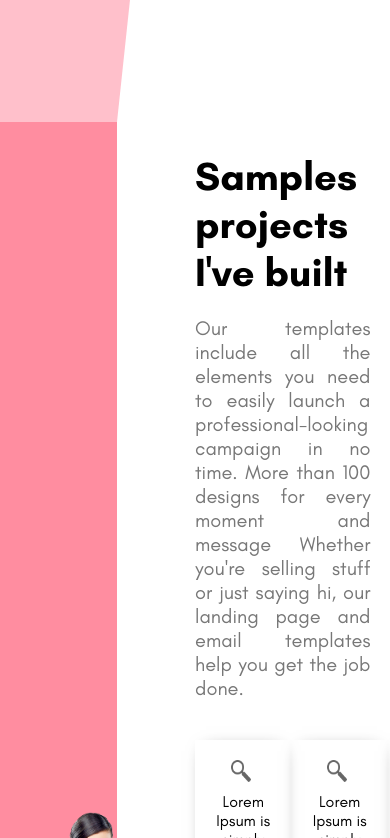
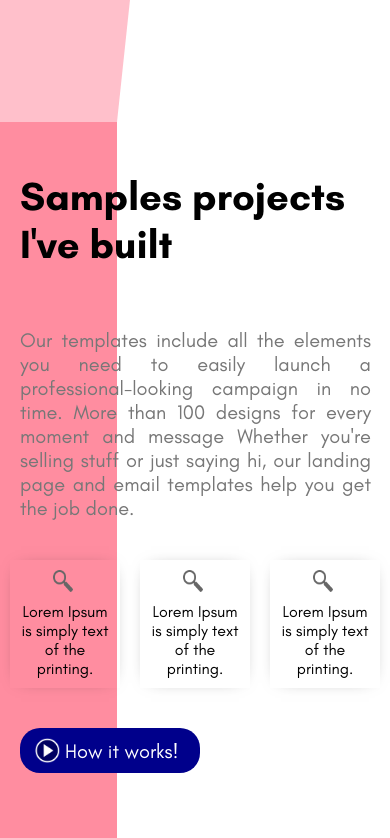
Before and after one commit to Mohammad-ghasempour/React-Website-Styled-Components, a React (Create React App) app: page / in a window 390 px wide. Shown: the part 1566-2404 px from the top of the page. Built offline with nearby package versions, Linux system fonts and the light colour scheme.

Commit message:
modal box for loading video in small screen mode improved

```diff
--- a/src/App.js
+++ b/src/App.js
@@ -33,16 +33,16 @@ const FeatureShape = styled.div`
    clip-path: polygon(53% 0, 0% 0, 0 100%, 30% 100%);
    background-color: pink;
 `;
-const ServicesShape = styled.div`
+const SampleShape = styled.div`
    ${Shape}
    clip-path: polygon(30% 0, 0% 0, 0 100%, 30% 100%);
    background-color: #ff8da0;
-`
+`;
 const PricesShape = styled.div`
    ${Shape}
    clip-path: polygon(100% 0, 30% 0, 70% 100%, 100% 100%);
    background-color: crimson;
-`
+`;
 
 // const Background = styled.div`
 // ${Shape}
@@ -55,6 +55,8 @@ background-color: crimson;
 // `
 
 function App() {
+   const smallScreen = window.screen.width <= 430 ? true : false;
+
    return (
       <>
          <Container>
@@ -65,20 +67,20 @@ function App() {
 
          <Container>
             <Features />
-            <FeatureShape/>
+            <FeatureShape />
          </Container>
          <Container>
-            <Samples/>
-            <ServicesShape/>
+            <Samples />
+            {!smallScreen && <SampleShape />}
          </Container>
          <Container>
-           <Prices/>
-           <PricesShape/>
+            <Prices />
+            <PricesShape />
          </Container>
          <Container>
-           <Contact/>
+            <Contact />
             {/* <Background/> */}
-           <Footer/>
+            <Footer />
          </Container>
       </>
    );
--- a/src/components/MiniCard.jsx
+++ b/src/components/MiniCard.jsx
@@ -10,6 +10,10 @@ const Container = styled.div`
    align-items: center;
    -webkit-box-shadow: 0px 0px 17px -11px rgba(0, 0, 0, 0.58);
    box-shadow: 0px 0px 17px -11px rgba(0, 0, 0, 0.58);
+   @media only screen and (max-width: 430px) {
+    width: 90px;
+    padding: 10px;
+   }
 `;
 const Icon = styled.img`
    width: 20px;
--- a/src/components/Samples.jsx
+++ b/src/components/Samples.jsx
@@ -6,16 +6,25 @@ import MiniCard from "./MiniCard";
 import { useState } from "react";
 
 const Container = styled.div`
-   height: 100vh;
+   height: 100%;
+   width: 100%;
    display: flex;
    position: relative;
    justify-content: space-between;
    align-items: center;
+   @media only screen and (max-width: 430px) {
+      flex-direction: column;
+      width: 100%;
+   }
 `;
 const Left = styled.div`
    height: 100%;
    width: 50%;
    position: relative;
+   @media only screen and (max-width: 430px) {
+      ////////////////////////////////////  Maybe I should Delete this @media
+      display: none;
+   }
 `;
 const Image = styled.img`
    display: ${(props) => props.open && "none"};
@@ -23,6 +32,9 @@ const Image = styled.img`
    margin-left: 35px;
    position: absolute;
    bottom: 0;
+   @media only screen and (max-width: 430px) {
+      display: none;
+   }
 `;
 
 const Video = styled.video`
@@ -42,12 +54,18 @@ const Right = styled.div`
    width: 50%;
    display: flex;
    flex-direction: column;
+   @media only screen and (max-width: 430px) {
+      width: 100%;
+   }
 `;
 
 const Title = styled.span`
    font-size: 40px;
    font-weight: bold;
    margin-top: 30px;
+   @media only screen and (max-width: 430px) {
+      padding: 20px;
+   }
 `;
 const Description = styled.p`
    width: 90%;
@@ -55,15 +73,22 @@ const Description = styled.p`
    color: #777;
    margin-top: 20px;
    text-align: justify;
+   @media only screen and (max-width: 430px) {
+      padding: 20px;
+   }
 `;
 
 const CardContainer = styled.div`
    display: flex;
-   flex-direction: row;
    justify-content: space-between;
    align-items: center;
    width: 90%;
    margin-top: 40px;
+   @media only screen and (max-width: 430px) {
+      width: 100%;
+      margin-top: 20px;
+      justify-content: space-around;
+   }
 `;
 
 const Button = styled.button`
@@ -78,16 +103,30 @@ const Button = styled.button`
    margin-top: 40px;
    display: flex;
    align-items: center;
+   @media only screen and (max-width: 430px) {
+      margin-left: 20px;
+   }
 `;
-
 const Icon = styled.img`
    width: 25px;
    height: 25px;
    margin-right: 5px;
 `;
 
+const Modal = styled.div`
+   height: 100vh;
+   width: 100vw;
+   background-color: rgba(0, 0, 0, 0.5);
+   position: absolute;
+   top: 0;
+   left: 0;
+
+`;
+
 const Samples = () => {
    const [open, setOpen] = useState(false);
+   const smallScreen = window.screen.width <= 430 ? true : false;
+
    return (
       <Container>
          <Left>
@@ -120,6 +159,14 @@ const Samples = () => {
                How it works!
             </Button>
          </Right>
+         {smallScreen && open && (<Modal><Video
+               open={open}
+               autoPlay
+               muted
+               loop
+               controls
+               src="https://player.vimeo.com/external/449759244.sd.mp4?s=d5f3da46ddc17aa69a7de84f1e420610ebd2a391&profile_id=139&oauth2_token_id=57447761"
+            /></Modal>)}
       </Container>
    );
 };
```
Lines whose indentation alone changed are shown as unchanged.
